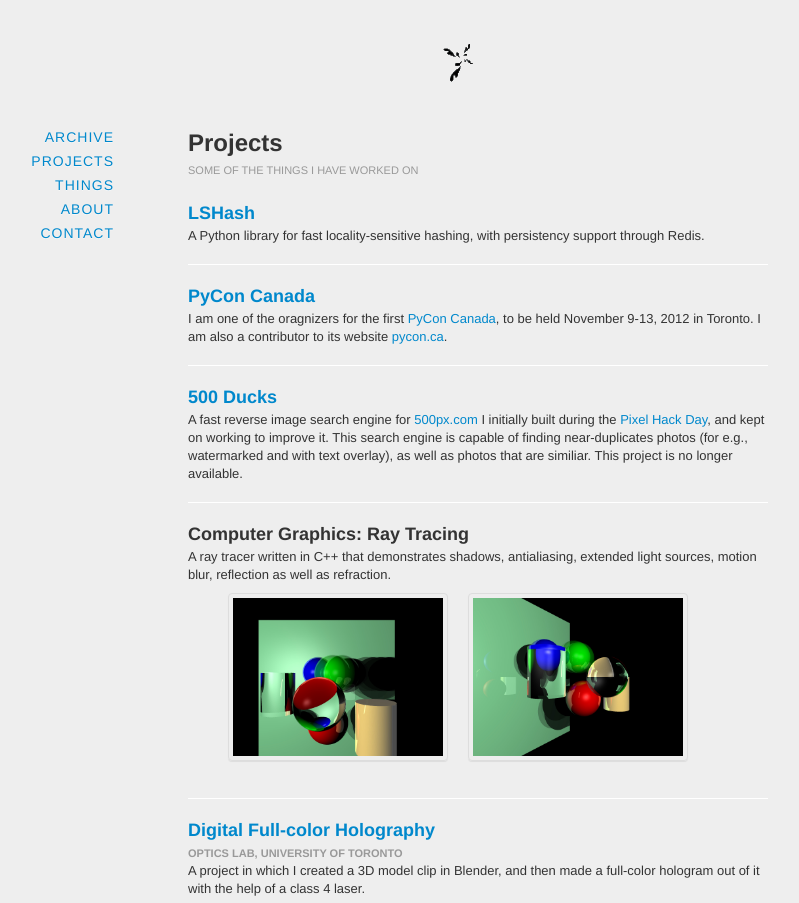
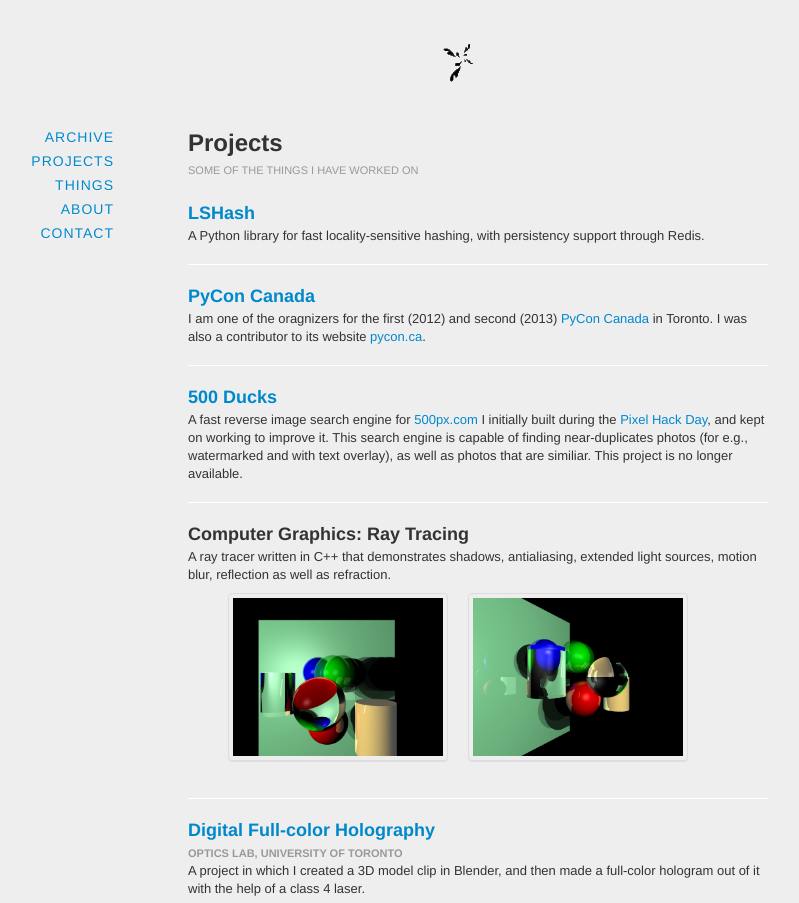
Before and after one commit to kayzhu/kayzhu.github.com, a Jekyll site: the page built from projects/index.md, in a window 1280 px wide, cut to the strip 0-903 px from the top of the page. Shown: the whole strip, without its empty margins (182-981 px from the left). Built offline with Jekyll 4.4.1, drawn with Linux system fonts in a browser that asks for light colours; nearby versions of some CDN libraries; comment, search, counter and statistics services are not loaded.

Commit message:
Update index.md

```diff
--- a/projects/index.md
+++ b/projects/index.md
@@ -11,8 +11,8 @@
 - - -
 
 ### [PyCon Canada](http://pycon.ca)
-I am one of the oragnizers for the first [PyCon Canada](http://pycon.ca), to be
-held November 9-13, 2012 in Toronto. I am also a contributor to its website
+I am one of the oragnizers for the first (2012) and second (2013)
+[PyCon Canada](http://pycon.ca) in Toronto. I was also a contributor to its website
 [pycon.ca](https://github.com/pyconca/pyconca).
 
 - - -
```
